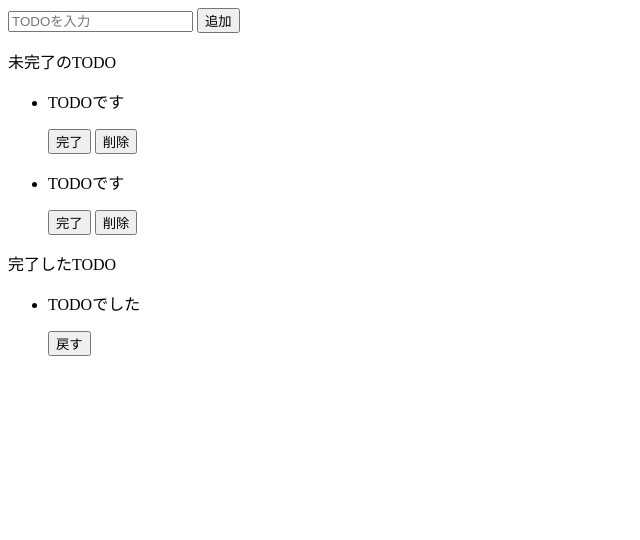
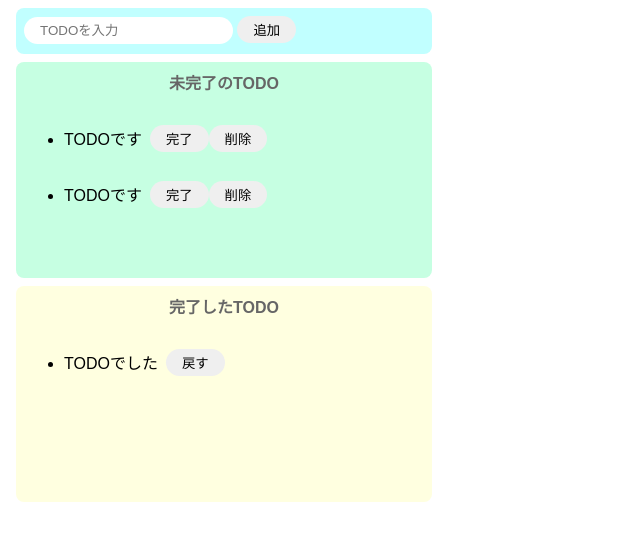
Before and after one commit to arakan7/TODOlist-vanillaJS, a plain HTML site: page index.html in a window 1280 px wide. Shown: the whole page, without its empty margins (0-640 px from the left). Drawn offline with Linux system fonts and the light colour scheme.

Commit message:
edit index.html & add style.css

```diff
--- a/index.html
+++ b/index.html
@@ -5,36 +5,43 @@
     <meta charset="UTF-8">
     <meta name="viewport" content="width=device-width, initial-scale=1.0">
     <title>TODOlist-vanillaJS</title>
+    <link rel="stylesheet" href="style.css">
 </head>
 
 <body>
-    <div>
-        <input placeholder="TODOを入力">
-        <button>追加</button>
+    <div class="input-area">
+        <input id="add-text" placeholder="TODOを入力">
+        <button id="add-button">追加</button>
     </div>
 
-    <div>
-        <p>未完了のTODO</p>
-        <ul>
+    <div class="incomplete-area">
+        <p class="title">未完了のTODO</p>
+        <ul id="incomplete-list">
             <li>
+                <div class="list-row">
                     <p>TODOです</p>
                     <button>完了</button>
                     <button>削除</button>
+                </div>
             </li>
             <li>
+                <div class="list-row">
                     <p>TODOです</p>
                     <button>完了</button>
                     <button>削除</button>
+                </div>
             </li>
         </ul>
     </div>
 
-    <div>
-        <p>完了したTODO</p>
-        <ul>
+    <div class="complete-area">
+        <p class="title">完了したTODO</p>
+        <ul id="complete-list">
             <li>
+                <div class="list-row">
                     <p>TODOでした</p>
                     <button>戻す</button>
+                </div>
             </li>
         </ul>
     </div>
--- /dev/null
+++ b/style.css
@@ -0,0 +1,59 @@
+body {
+    font-family: sans-serif;
+}
+
+input {
+    border-radius: 16px;
+    border: none;
+    padding: 6px 16px;
+    outline: none;
+}
+
+button {
+    border-radius: 16px;
+    border: none;
+    padding: 4px 16px;
+}
+
+.input-area {
+    background-color: #c1ffff;
+    width: 400px;
+    height: 30px;
+    padding: 8px;
+    margin: 8px;
+    border-radius: 8px;
+}
+
+.incomplete-area {
+    background-color: #c6ffe2;
+    width: 400px;
+    min-height: 200px;
+    padding: 8px;
+    margin: 8px;
+    border-radius: 8px;
+}
+
+.complete-area {
+    background-color: #ffffe0;
+    width: 400px;
+    min-height: 200px;
+    padding: 8px;
+    margin: 8px;
+    border-radius: 8px;
+}
+
+.title {
+    text-align: center;
+    margin-top: 0;
+    font-weight: bold;
+    color: #666;
+}
+
+.list-row {
+    display: flex;
+    align-items: center;
+}
+
+.list-row p {
+    margin-right: 8px;
+}
```
Lines whose indentation alone changed are shown as unchanged.
